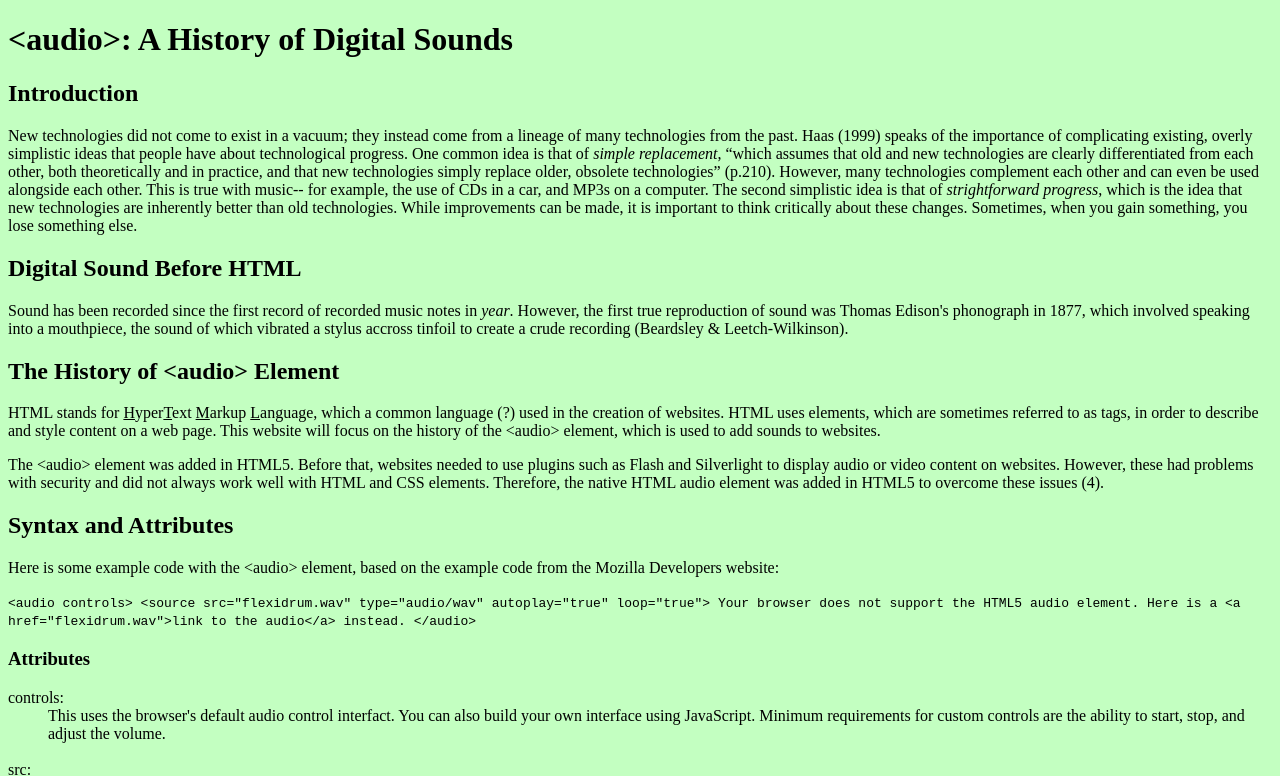
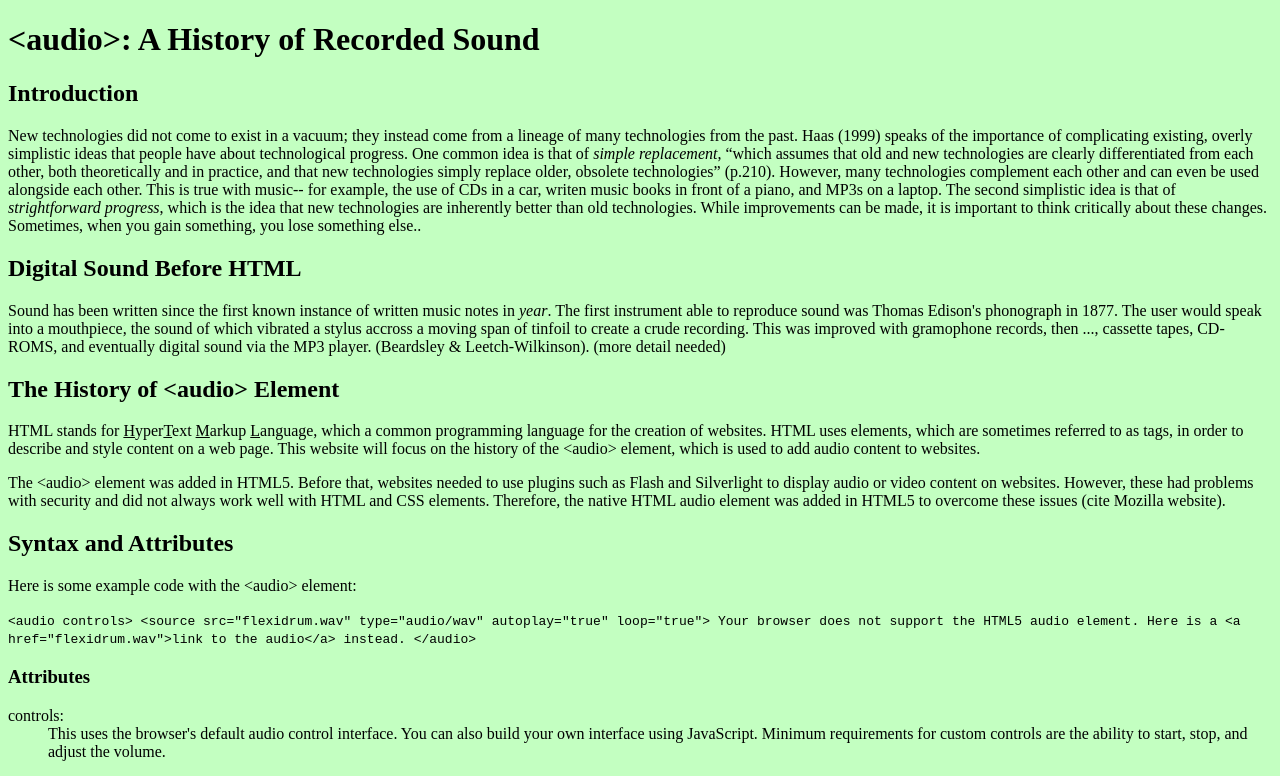
Before and after one commit to SGawtry/audiophile, a plain HTML site: page index.html in a window 1280 px wide. Shown: the top 776 px of the page. Drawn offline with Linux system fonts and the light colour scheme.

Commit message:
Final edits for rough draft

```diff
--- a/index.html
+++ b/index.html
@@ -2,7 +2,7 @@
 <html lang="en">
 <head>
 <meta charset="utf-8">
-<title>&#60;audio&#62;: A History of Digital Sounds</title>
+<title>&#60;audio&#62;: A History of Recorded Sound</title>
 <link rel="stylesheet" href="styles.css">
 </head>
 
@@ -12,25 +12,25 @@
 </head>
 
 <body>
-<h1> &#60;audio&#62;: A History of Digital Sounds </h1>
+<h1> &#60;audio&#62;: A History of Recorded Sound </h1>
 
 <h2>Introduction</h2>
 <p>
-New technologies did not come to exist in a vacuum; they instead come from a lineage of many technologies from the past. Haas (1999) speaks of the importance of complicating existing, overly simplistic ideas that people have about technological progress. One common idea is that of <i>simple replacement</i>, “which assumes that old and new technologies are clearly differentiated from each other, both theoretically and in practice, and that new technologies simply replace older, obsolete technologies” (p.210). However, many technologies complement each other and can even be used alongside each other. This is true with music-- for example, the use of CDs in a car, and MP3s on a computer. The second simplistic idea is that of <i>strightforward progress</i>, which is the idea that new technologies are inherently better than old technologies. While improvements can be made, it is important to think critically about these changes. Sometimes, when you gain something, you lose something else. </p>
+New technologies did not come to exist in a vacuum; they instead come from a lineage of many technologies from the past. Haas (1999) speaks of the importance of complicating existing, overly simplistic ideas that people have about technological progress. One common idea is that of <i>simple replacement</i>, “which assumes that old and new technologies are clearly differentiated from each other, both theoretically and in practice, and that new technologies simply replace older, obsolete technologies” (p.210). However, many technologies complement each other and can even be used alongside each other. This is true with music-- for example, the use of CDs in a car, writen music books in front of a piano, and MP3s on a laptop. The second simplistic idea is that of <i>strightforward progress</i>, which is the idea that new technologies are inherently better than old technologies. While improvements can be made, it is important to think critically about these changes. Sometimes, when you gain something, you lose something else.. </p>
 
 <h2>Digital Sound Before HTML</h2>
-    <p> Sound has been recorded since the first record of recorded music notes in <i>year</i>. However, the first true reproduction of sound was Thomas Edison's phonograph in 1877, which involved speaking into a mouthpiece, the sound of which vibrated a stylus accross tinfoil to create a crude recording &#40;Beardsley & Leetch-Wilkinson&#41;. </p>
+    <p> Sound has been written since the first known instance of written music notes in <i>year</i>. The first instrument able to reproduce sound was Thomas Edison's phonograph in 1877. The user would speak into a mouthpiece, the sound of which vibrated a stylus accross a moving span of tinfoil to create a crude recording. This was improved with gramophone records, then ..., cassette tapes, CD-ROMS, and eventually digital sound via the MP3 player. &#40;Beardsley & Leetch-Wilkinson&#41;. &#40;more detail needed&#41;</p>
 
 
 
 <h2>The History of &#60;audio&#62; Element</h2>
-<p> HTML stands for <u>H</u>yper<u>T</u>ext <u>M</u>arkup <u>L</u>anguage, which a common language (?) used in the creation of websites. HTML uses elements, which are sometimes referred to as tags, in order to describe and style content on a web page. This website will focus on the history of the &#60;audio&#62; element, which is used to add sounds to websites.  </p>
-<p> The &#60;audio&#62; element was added in HTML5. Before that, websites needed to use plugins such as Flash and Silverlight to display audio or video content on websites. However, these had problems with security and did not always work well with HTML and CSS elements. Therefore, the native HTML audio element was added in HTML5 to overcome these issues (4).</p>
+<p> HTML stands for <u>H</u>yper<u>T</u>ext <u>M</u>arkup <u>L</u>anguage, which a common programming language for the creation of websites. HTML uses elements, which are sometimes referred to as tags, in order to describe and style content on a web page. This website will focus on the history of the &#60;audio&#62; element, which is used to add audio content to websites.  </p>
+<p> The &#60;audio&#62; element was added in HTML5. Before that, websites needed to use plugins such as Flash and Silverlight to display audio or video content on websites. However, these had problems with security and did not always work well with HTML and CSS elements. Therefore, the native HTML audio element was added in HTML5 to overcome these issues &#40;cite Mozilla website&#41;.</p>
 
 
 <h2>Syntax and Attributes</h2>
 
-<p>Here is some example code with the &#60;audio&#62; element, based on the example code from the Mozilla Developers website:</p>
+<p>Here is some example code with the &#60;audio&#62; element:</p>
 
 <code>
     &#60;audio controls&#62;
@@ -43,7 +43,7 @@ Your browser does not support the HTML5 audio element. Here is a &#60;a href="fl
 
 <h3>Attributes</h3>
     <dl>
-        <dt>controls:</dt> <dd>This uses the browser's default audio control interfact. You can also build your own interface using JavaScript. Minimum requirements for custom controls are the ability to start, stop, and adjust the volume.</dd>
+        <dt>controls:</dt> <dd>This uses the browser's default audio control interface. You can also build your own interface using JavaScript. Minimum requirements for custom controls are the ability to start, stop, and adjust the volume.</dd>
         <br>
         <dt>src:</dt> <dd>The source attribute contains a path to the audio you wish to embed.</dd>
         <dt>type:</dt> <dd>descrives the file format</dd>
@@ -76,7 +76,7 @@ Your browser does not support the HTML5 audio element. Here is a <a href="flexid
     <p><i>Maybe include a fancy Javascript media player example here...</i></p>
 
 <h2>Analysis and Conclusions</h2>
-<p>Is the audio element an improvement on past technologies? This depends on the context. Digital audio players offer a great deal of convienience to people using devices with internet access such as laptops, tablets, and phones. When the content is downloaded, it can be played from anywhere with enough battery power. However, the audio tag itself involves streaming content from online; therefore, it's only viable if you have an internet connection. Written music is still the standard for much of music education &ite?) since it provides the needed information without the distractions inherent in a device connected to the internet. In addition, older media formats such as CD-ROMs may be more convienient when riding in older cars.</p>
+<p>Is the audio element an improvement on past technologies? This depends on the context. Digital audio players offer a great deal of convienience to people using devices with internet access such as laptops, tablets, and phones. When the content is downloaded, it can be played from anywhere with enough battery power. However, the audio tag itself involves streaming content from online; therefore, it's only viable if you have an internet connection. Written music is still the standard for much of music education &#40;cite?&#41; since it provides necessary information without the distractions inherent in a device connected to the internet. In addition, older media formats such as CD-ROMs may be more convienient when riding in older cars. While digital music is currently the most common format in the modern world, it is not a simple replacement for older formats-- rather, they are used alongside each other in different contexts.</p>
 
 <h2>References</h2>
 
```
